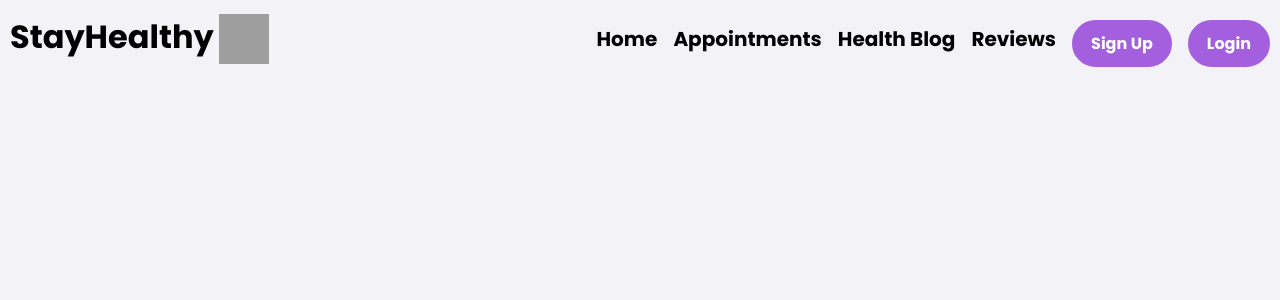
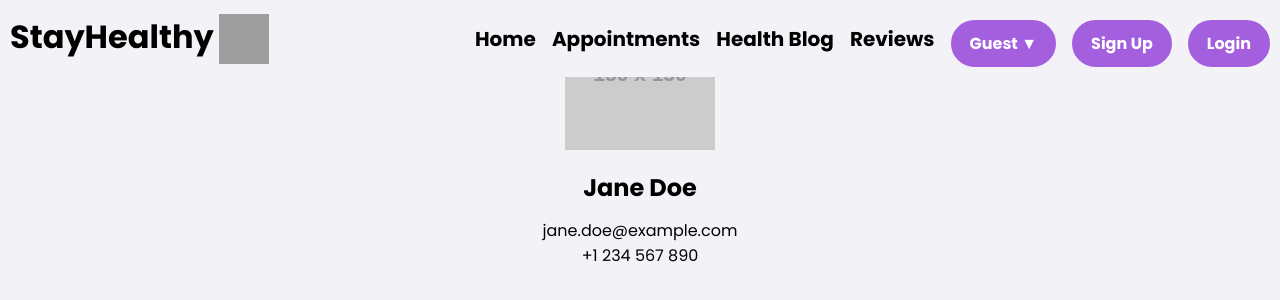
Before and after one commit to Kuchela13/test_med_app, a React (Create React App) app: page /profile in a window 1280 px wide. Shown: the top 300 px of the page. Built offline with nearby package versions, Linux system fonts and the light colour scheme; grey boxes are pictures that could not be loaded.

Commit message:
Create profile card

```diff
--- a/src/App.js
+++ b/src/App.js
@@ -9,14 +9,25 @@ import BookingConsultation from './Components/BookingConsultation';
 import HealthBlog from './Components/HealthBlog/HealthBlog';
 import Notification from './Components/Notification/Notification';
 import ReviewForm from './Components/ReviewForm/ReviewForm';
+import ProfileCard from './Components/ProfileCard/ProfileCard';
+
+const user = {
+    name: "Jane Doe",
+    email: "jane.doe@example.com",
+    phone: "+1 234 567 890",
+
+  };
+
+
 function App() {
+
 
   return (
 <div className="App">
 
         <BrowserRouter>
 
-       <Navbar/>
+       <Navbar user={user}/>
           <Routes>
             <Route path="/" element={<Landing_Page/>}/>
             <Route path="/landingpage" element={<Landing_Page/>}/>
@@ -25,6 +36,7 @@ function App() {
             <Route path="/booking-consultation" element={<BookingConsultation />} />
             <Route path="/reviews" element={<ReviewForm/>}/>
             <Route path="/healthblog" element = {<HealthBlog/>} />
+          <Route path="/profile" element={<ProfileCard user={user} />} />
           </Routes>
           <Notification></Notification>
         </BrowserRouter>
--- a/src/Components/Navbar/Navbar.css
+++ b/src/Components/Navbar/Navbar.css
@@ -136,3 +136,40 @@ nav {
 }
 
 }
+
+.profile-button {
+    background-color: #A45FDF;
+    font-size: 16px;
+    font:Roboto Serif;
+    font-weight:bold;
+    padding: 8px 16px 8px 16px;
+    color:white;
+    border-radius: 60px;
+    border: solid #A45FDF;
+    cursor: pointer;
+}
+
+.profile-dropdown {
+  position: relative;
+  display: inline-block;
+  align-items: center;
+}
+
+.dropdown-content {
+  position: absolute; /* removes from normal flow */
+  top: 100%;           /* places it just below the button */
+  right: -7%;            /* aligns right edge with parent */
+  background-color: white;
+  border: 1px solid #ccc;
+  box-shadow: 0 8px 16px rgba(0,0,0,0.2);
+  width: 150px;        /* or desired width */
+  z-index: 1000;       /* ensures it appears above other elements */
+  padding: 10px;
+  border-radius: 8px;
+  margin-top:3px;
+}
+
+#profile1 {
+    font-size: 16px;
+    padding:10px;
+}
--- a/src/Components/Navbar/Navbar.js
+++ b/src/Components/Navbar/Navbar.js
@@ -1,16 +1,17 @@
 import React, { useEffect, useState } from "react";
 import { Link } from "react-router-dom";
 import "./Navbar.css";
+import ProfileCard from '../ProfileCard/ProfileCard';
 
 
 
-const Navbar = () => {
+const Navbar = ({ user }) => {
     const [click, setClick] = useState(false);
     const [isLoggedIn, setIsLoggedIn] = useState(false);
     const [username, setUsername] = useState("");
     const[email,setEmail]=useState("");
-    const [showDropdown, setShowDropdown] = useState(false);
-    const [isActive, setIsActive] = useState(false);
+    const[phone,setPhone]=useState("");
+    const [dropdownOpen, setDropdownOpen] = useState(false);
 
     const handleClick = () => setClick(!click);
 
@@ -32,21 +33,27 @@ const Navbar = () => {
             localStorage.removeItem(key);
           }
         }
-        setEmail('');
+       // setEmail('');
         window.location.reload();
     }
-    const handleDropdown = () => {
-      setShowDropdown(!showDropdown);
-    }
+    const toggleDropdown = () => {
+        setDropdownOpen(!dropdownOpen);
+      };
     useEffect(() => {
       const storedname = sessionStorage.getItem("name");
       const storedemail=sessionStorage.getItem("email");
+      const storedphone=sessionStorage.getItem("phone");
       if (storedname) {
             setIsLoggedIn(true);
             setUsername(storedname);
           }
           if (storedemail) {
             setIsLoggedIn (true);
+            setEmail (storedemail);
+        }
+
+        if (storedphone) {
+            setPhone (storedphone);
         }
 
         }, []);
@@ -78,10 +85,25 @@ const Navbar = () => {
         <li className="link">
          <Link to="/reviews" className="newlink">Reviews</Link>
         </li>
+
+
+        <div className="profile-dropdown">
+        <button onClick={toggleDropdown} className="profile-button">
+        {username ? username : 'Guest'} ▼
+        </button>
+
+        {dropdownOpen && username && (
+          <div className="dropdown-content">
+           <li className="link">
+         <Link to="/profile" className="newlink " id="profile1">Your Profile</Link>
+        </li>
+          </div>
+        )}
+      </div>
+
         {isLoggedIn?(
           <>
             <li className="link user-info">
-            <span className="user-name">{username}</span>
               <button className="btn2" onClick={handleLogout}>
                 Logout
               </button>
--- /dev/null
+++ b/src/Components/ProfileCard/ProfileCard.js
@@ -0,0 +1,24 @@
+
+import React from 'react';
+import './ProfileCard.css';
+
+const ProfileCard = ({ user }) => {
+  if (!user) {
+    return <div className="profile-card">No user data available</div>;
+  }
+
+  return (
+    <div className="profile-card">
+      <img
+        src={user.avatarUrl || 'https://via.placeholder.com/150'}
+        alt={`${user.name}'s avatar`}
+        className="profile-avatar"
+      />
+      <h2 className="profile-name">{user.name}</h2>
+      <p className="profile-email">{user.email}</p>
+      <p className="profile-phone">{user.phone}</p>
+    </div>
+  );
+};
+
+export default ProfileCard;
--- a/src/Components/ReviewForm/ReviewForm.css
+++ b/src/Components/ReviewForm/ReviewForm.css
@@ -86,9 +86,17 @@
 
 .actual-review {
     width: 300px;
-    box-sizing: border-box; /* includes padding and border in width */
-    word-wrap: break-word;  /* breaks long words to prevent overflow */
-    overflow-wrap: break-word; /* modern equivalent for word-wrap */
-    white-space: normal; /* allows text to wrap to next line */
-    overflow: hidden; /* hides any overflow */
+    box-sizing: border-box;
+    word-wrap: break-word;
+    overflow-wrap: break-word;
+    white-space: normal;
+    overflow: hidden;
+    vertical-align: top;
 }
+
+#actual-review .star-rating {
+    margin-top: 8px;
+    color: #f5c518;
+    font-size: 1.2em;
+    user-select: none;
+  }
--- a/src/Components/ReviewForm/ReviewForm.js
+++ b/src/Components/ReviewForm/ReviewForm.js
@@ -139,8 +139,22 @@ const ReviewForm =() => {
                   )}
                 </td>
                 <td id="actual-review">
-                  {review ? `${review.review} (Rating: ${review.rating})` : 'No review yet'}
-                </td>
+  {review ? (
+    <>
+      <div className="review-text">{review.review}</div>
+      <div className="star-rating">
+        {/* Render stars based on review.rating */}
+        {Array.from({ length: review.rating }, (_, i) => (
+          <span key={i}>
+           ★
+          </span>
+        ))}
+      </div>
+    </>
+  ) : (
+    'No review yet'
+  )}
+</td>
               </tr>
             );
           })}
```
Also changed, not shown: src/Components/ProfileCard/ProfileCard.css (added).
